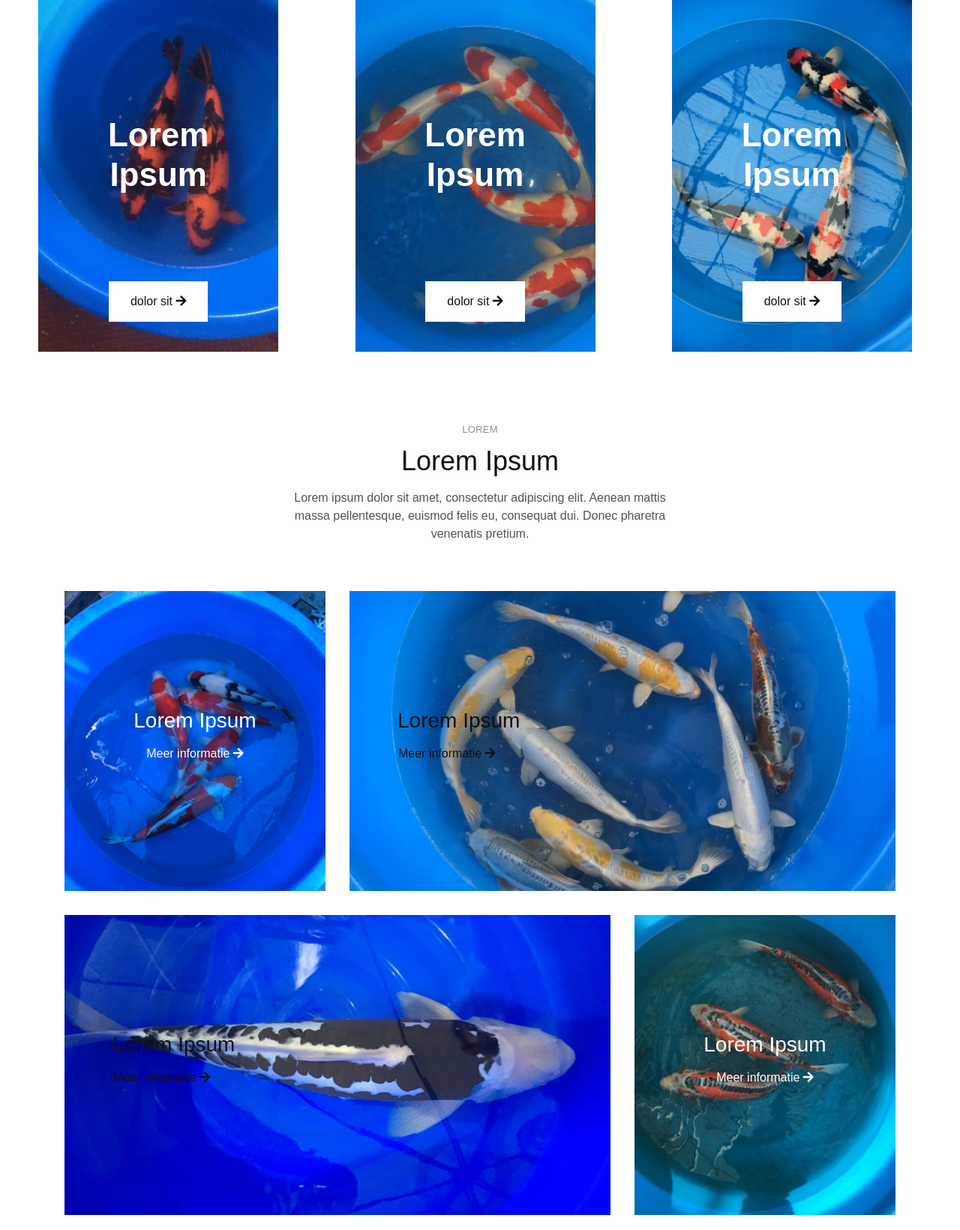
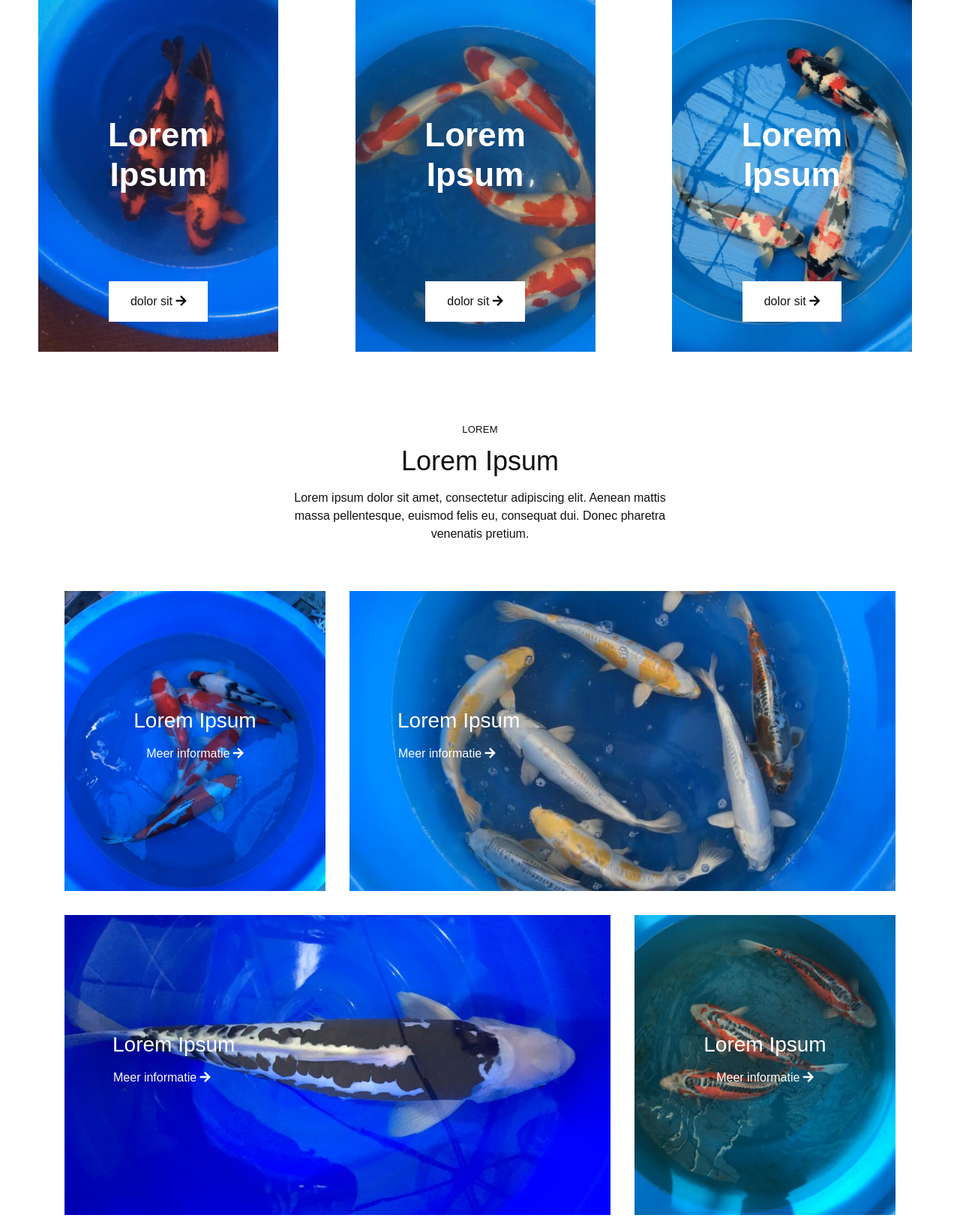
Before and after one commit to ThomasVanRijn/Koi-Kas, a Symfony app: template symfony/koi-kas/templates/bezoeker/home.html.twig in a window 1280 px wide. Shown: the part 209-1849 px from the top of the page at 75% size. Run offline with Twig, Linux system fonts and the light colour scheme; the template is opened without the code that fills it, so the values that code supplies are empty; some libraries are stand-ins or nearby versions; some web fonts are replaced.

Commit message:
text aangepast

```diff
--- a/symfony/koi-kas/templates/bezoeker/home.html.twig
+++ b/symfony/koi-kas/templates/bezoeker/home.html.twig
@@ -116,7 +116,7 @@
                 <div class="col-12 col-md-10 col-lg-8 col-xl-6 text-center">
 
                     <!-- Preheading -->
-                    <h6 class="heading-xxs mb-3 text-gray-400">
+                    <h6 class="heading-xxs mb-3">
                         Lorem
                     </h6>
 
@@ -124,7 +124,7 @@
                     <h2 class="mb-4">Lorem Ipsum</h2>
 
                     <!-- Subheading -->
-                    <p class="mb-10 text-gray-500">
+                    <p class="mb-10">
                         Lorem ipsum dolor sit amet, consectetur adipiscing elit. Aenean mattis massa pellentesque,
                         euismod
                         felis eu, consequat dui. Donec pharetra venenatis pretium.
@@ -165,7 +165,7 @@
                 <div class="col-12 col-md-7 col-lg-8 d-flex flex-column">
 
                     <!-- Card -->
-                    <div class="card mb-7 text-body" style="min-height: 400px;">
+                    <div class="card mb-7 text-white" style="min-height: 400px;">
 
                         <!-- Background -->
                         <div class="card-bg">
@@ -195,7 +195,7 @@
                 <div class="col-12 col-md-7 col-lg-8 d-flex flex-column">
 
                     <!-- Card -->
-                    <div class="card mb-7 mb-md-0 text-body" style="min-height: 400px;">
+                    <div class="card mb-7 mb-md-0 text-white" style="min-height: 400px;">
 
                         <!-- Background -->
                         <div class="card-bg">
@@ -216,14 +216,12 @@
                             </a>
 
                         </div>
-
                     </div>
-
                 </div>
                 <div class="col-12 col-md-5 col-lg-4 d-flex flex-column">
 
                     <!-- Card -->
-                    <div class="card text-white" style="min-height: 400px;">
+                    <div class="card  text-white" style="min-height: 400px;">
 
                         <!-- Background -->
                         <div class="card-bg">
```
